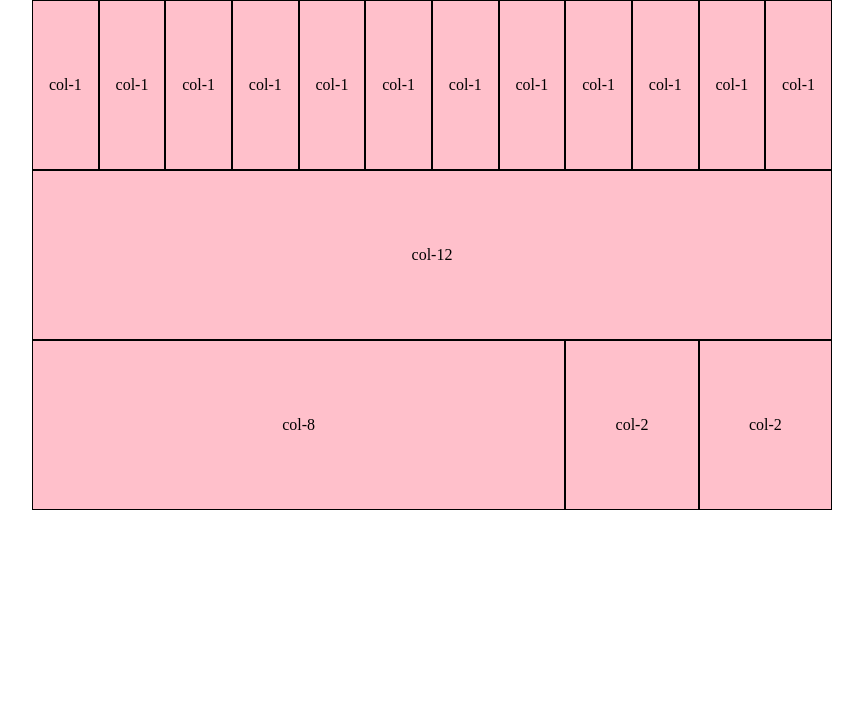
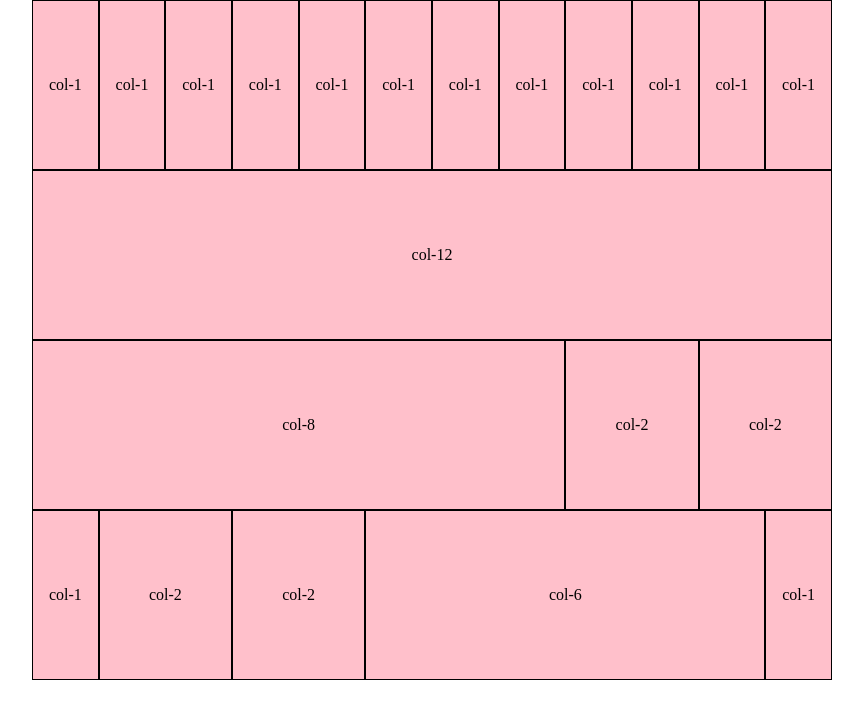
Before and after one commit to carminenicoletta91/html-css-12bool, a plain HTML site: page index.html in a window 1280 px wide. Shown: the whole page, without its empty margins (208-1071 px from the left). Drawn offline with Linux system fonts and the light colour scheme.

Commit message:
--creato quarto blocco con 5 colonne con larghezza   col-1----col-2----col-2----col-6----col--

```diff
--- a/index.html
+++ b/index.html
@@ -68,5 +68,25 @@
     </div>
   </div>
 
+  <!-- quarto blocco con 5 colonne di larghezza
+       col-1----col-2----col-2----col-6----col-1 -->
+  <div class="container">
+    <div class="col-1">
+      <p>col-1</p>
+    </div>
+    <div class="col-2">
+      <p>col-2</p>
+    </div>
+    <div class="col-2">
+      <p>col-2</p>
+    </div>
+    <div class="col-6">
+      <p>col-6</p>
+    </div>
+    <div class="col-1">
+      <p>col-1</p>
+    </div>
+  </div>
+
   </body>
 </html>
```
